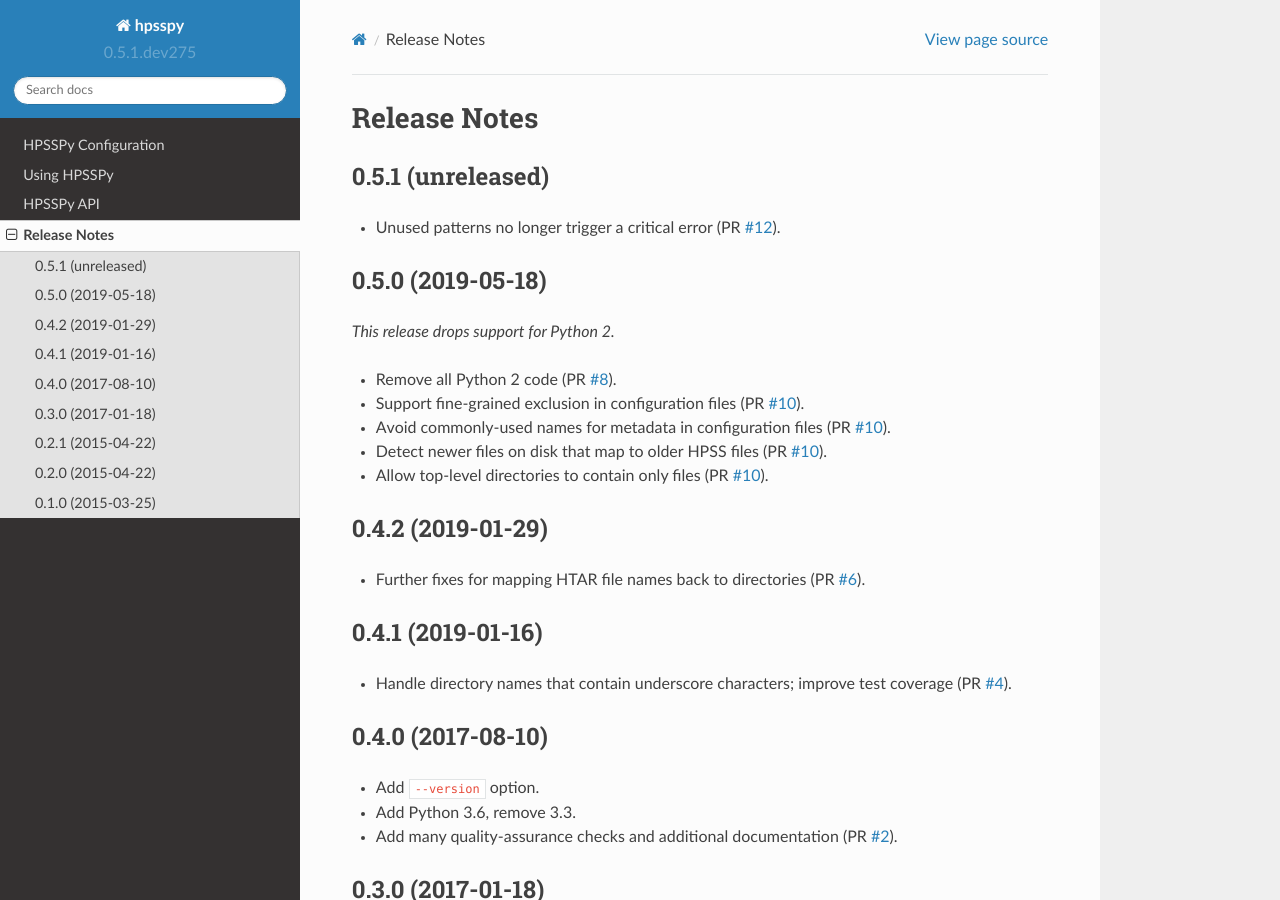
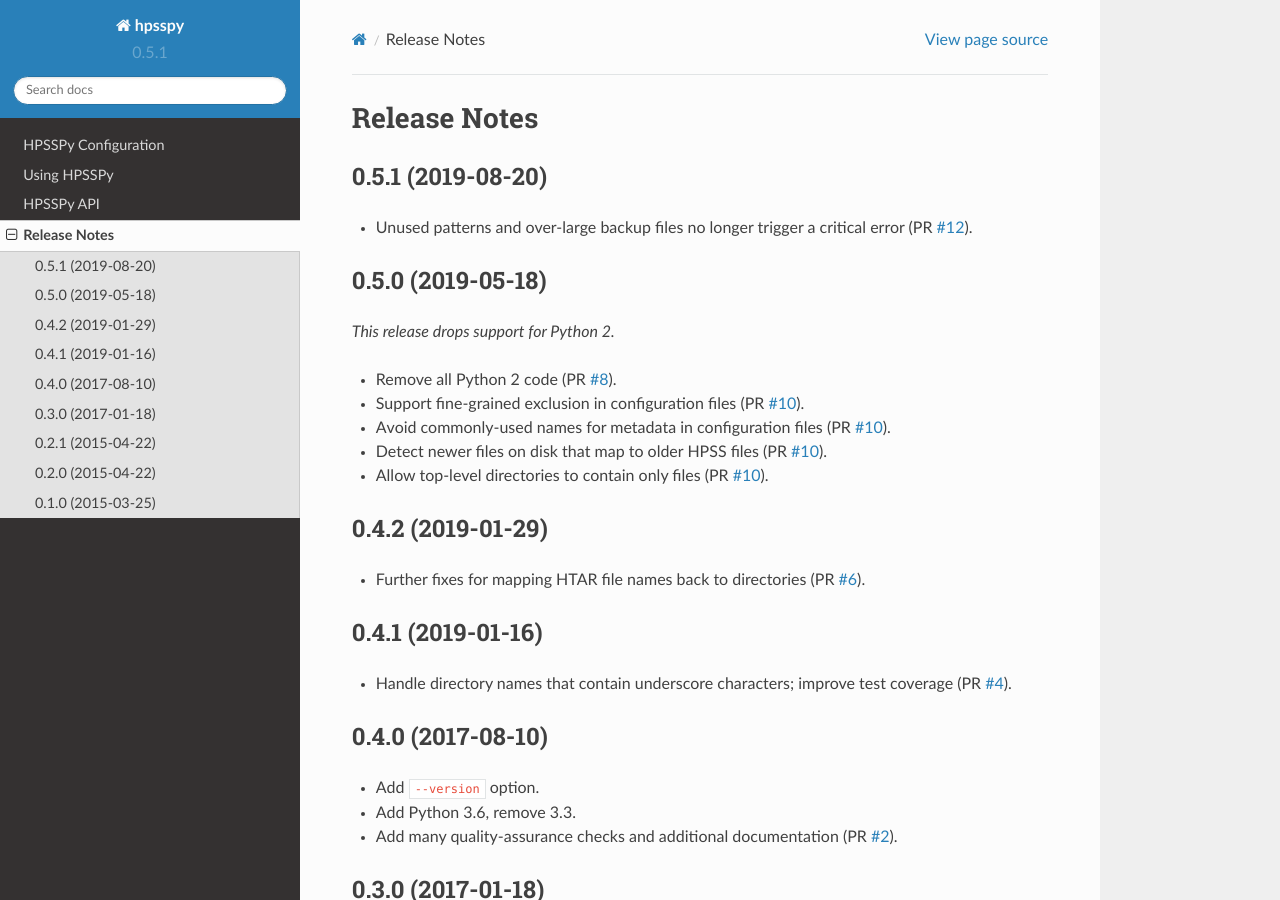
Before and after one commit to weaverba137/hpsspy, a Sphinx documentation site: the page built from doc/changes.rst, in a window 1280 px wide and 900 px high. Built offline with Sphinx 7.4.7 and the Read the Docs theme 2.0.0, drawn with Linux system fonts in a browser that asks for light colours.

Commit message:
preparing for next tag

```diff
--- a/doc/changes.rst
+++ b/doc/changes.rst
@@ -2,10 +2,11 @@
 Release Notes
 =============
 
-0.5.1 (unreleased)
+0.5.1 (2019-08-20)
 ------------------
 
-* Unused patterns no longer trigger a critical error (PR `#12`_).
+* Unused patterns and over-large backup files
+  no longer trigger a critical error (PR `#12`_).
 
 .. _`#12`: https://github.com/weaverba137/hpsspy/pull/12
 
--- a/hpsspy/__init__.py
+++ b/hpsspy/__init__.py
@@ -20,4 +20,4 @@
     pass
 
 
-__version__ = '0.5.1.dev275'
+__version__ = '0.5.1'
```
